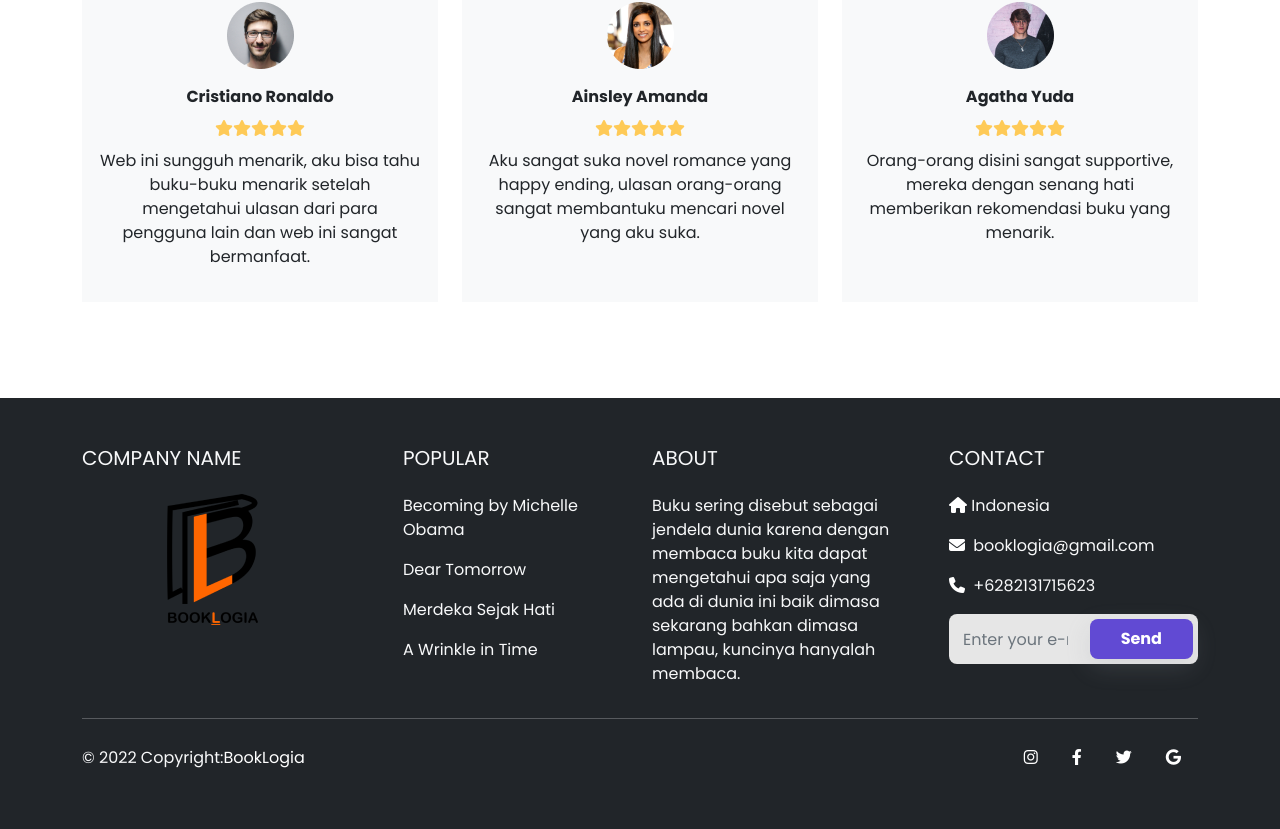
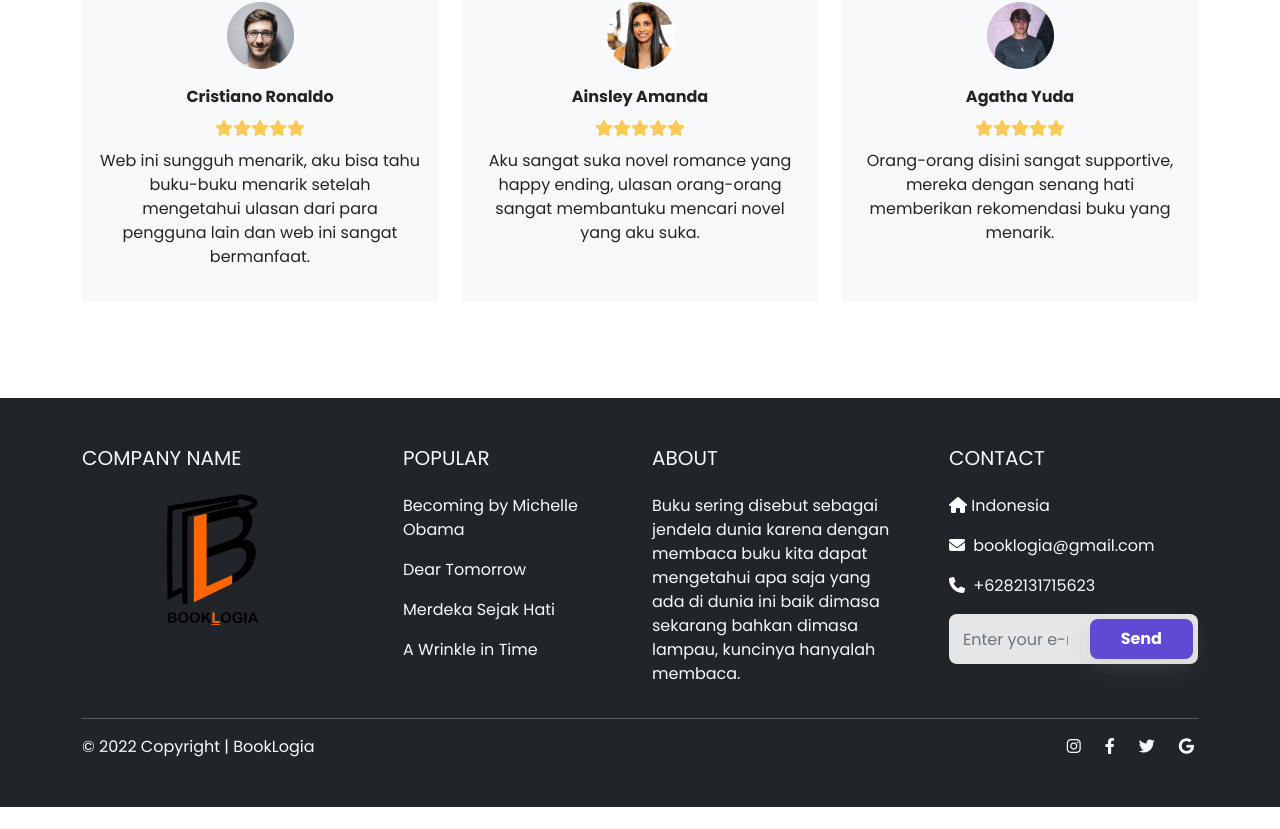
Before and after one commit to fikriwado/booklogia, a React (Create React App) app: page / in a window 1280 px wide. Shown: the part 2224-3053 px from the top of the page. After the commit the page ends 3031 px from the top, so only its background shows below. Built offline with nearby package versions, Linux system fonts and the light colour scheme.

Commit message:
link footer ui/ux improve

```diff
--- a/src/components/Footer/index.js
+++ b/src/components/Footer/index.js
@@ -18,22 +18,22 @@ function Footer() {
                         <h5 className="text-uppercase mb-4 font-weight-bold">Popular</h5>
                         <ul className="list-unstyled">
                             <li className="mb-3">
-                                <a href="#" className="text-light text-decoration-none">
+                                <a href="#" className="footer-link">
                                     Becoming by Michelle Obama
                                 </a>
                             </li>
                             <li className="mb-3">
-                                <a href="#" className="text-light text-decoration-none">
+                                <a href="#" className="footer-link">
                                     Dear Tomorrow
                                 </a>
                             </li>
                             <li className="mb-3">
-                                <a href="#" className="text-light text-decoration-none">
+                                <a href="#" className="footer-link">
                                     Merdeka Sejak Hati
                                 </a>
                             </li>
                             <li className="mb-3">
-                                <a href="#" className="text-light text-decoration-none">
+                                <a href="#" className="footer-link">
                                     A Wrinkle in Time
                                 </a>
                             </li>
@@ -57,19 +57,19 @@ function Footer() {
                         <h5 className="text-uppercase mb-4 font-weight-bold">Contact</h5>
                         <ul className="list-unstyled">
                             <li className="mb-3">
-                                <a href="#" className="text-light text-decoration-none">
+                                <a href="#" className="footer-link">
                                     <i className="fas fa-home mr-3 text-white"></i>{' '}
                                     <span>Indonesia</span>
                                 </a>
                             </li>
                             <li className="mb-3">
-                                <a href="#" className="text-light text-decoration-none">
+                                <a href="#" className="footer-link">
                                     <i className="fas fa-envelope mr-3 text-white"></i>{' '}
                                     <span className=" m-lg-1"> booklogia@gmail.com </span>
                                 </a>
                             </li>
                             <li className="mb-3">
-                                <a href="#" className="text-light text-decoration-none">
+                                <a href="#" className="footer-link">
                                     <i className="fas fa-phone mr-3 text-white"></i>{' '}
                                     <span className=" m-lg-1"> +6282131715623 </span>
                                 </a>
@@ -97,34 +97,38 @@ function Footer() {
 
                 <Row className="align-items-center">
                     <Col md={6} className="text-center text-md-start">
-                        {/* ini hasil displaynya ngga ada spasi antara copyright sama nama web kamu, tolong dikasih spasi */}
-                        <span>&copy; 2022 Copyright:</span>
-                        <a className="text-white text-decoration-none" href="https://google.com/">
-                            {/* tolong bagian ini dibikin terlihat bisa diklik, misal underline, yg skrg spt text pada umumnya. user ngga tau ini bisa diklik, atau di remove aja linknya sekalian  */}
+                        <span>&copy; 2022 Copyright | </span>
+                        <a className="footer-link" href="https://google.com/">
                             BookLogia
                         </a>
                     </Col>
 
                     <Col md={6} className="text-center text-md-end">
                         <a
-                            className="btn m-1 text-white"
+                            className="m-1 footer-link ps-3"
                             role="button"
                             href="https://www.instagram.com/">
                             <i className="fab fa-instagram  icon-media-footer"></i>
                         </a>
 
                         <a
-                            className="btn m-1 text-white"
+                            className="m-1 footer-link ps-3"
                             role="button"
                             href="https://www.facebook.com/">
                             <i className="fab fa-facebook-f icon-media-footer"></i>
                         </a>
 
-                        <a className="btn m-1 text-white" role="button" href="https://twitter.com/">
+                        <a
+                            className="m-1 footer-link ps-3"
+                            role="button"
+                            href="https://twitter.com/">
                             <i className="fab fa-twitter icon-media-footer"></i>
                         </a>
 
-                        <a className="btn m-1 text-white" role="button" href="https://google.com/">
+                        <a
+                            className="m-1 footer-link ps-3"
+                            role="button"
+                            href="https://google.com/">
                             <i className="fab fa-google icon-media-footer"></i>
                         </a>
                     </Col>
--- a/src/sass/components/_footer.scss
+++ b/src/sass/components/_footer.scss
@@ -27,6 +27,16 @@ footer .subscribe .form-control {
     color: #343a40;
 }
 
+footer .footer-link {
+    color: $light;
+    text-decoration: none;
+    transition: color 0.3s;
+
+    &:hover {
+        color: rgb(189, 187, 206);
+    }
+}
+
 @media only screen and (max-width: 768px) {
     footer .icon-media-footer {
         font-size: 100%;
```
